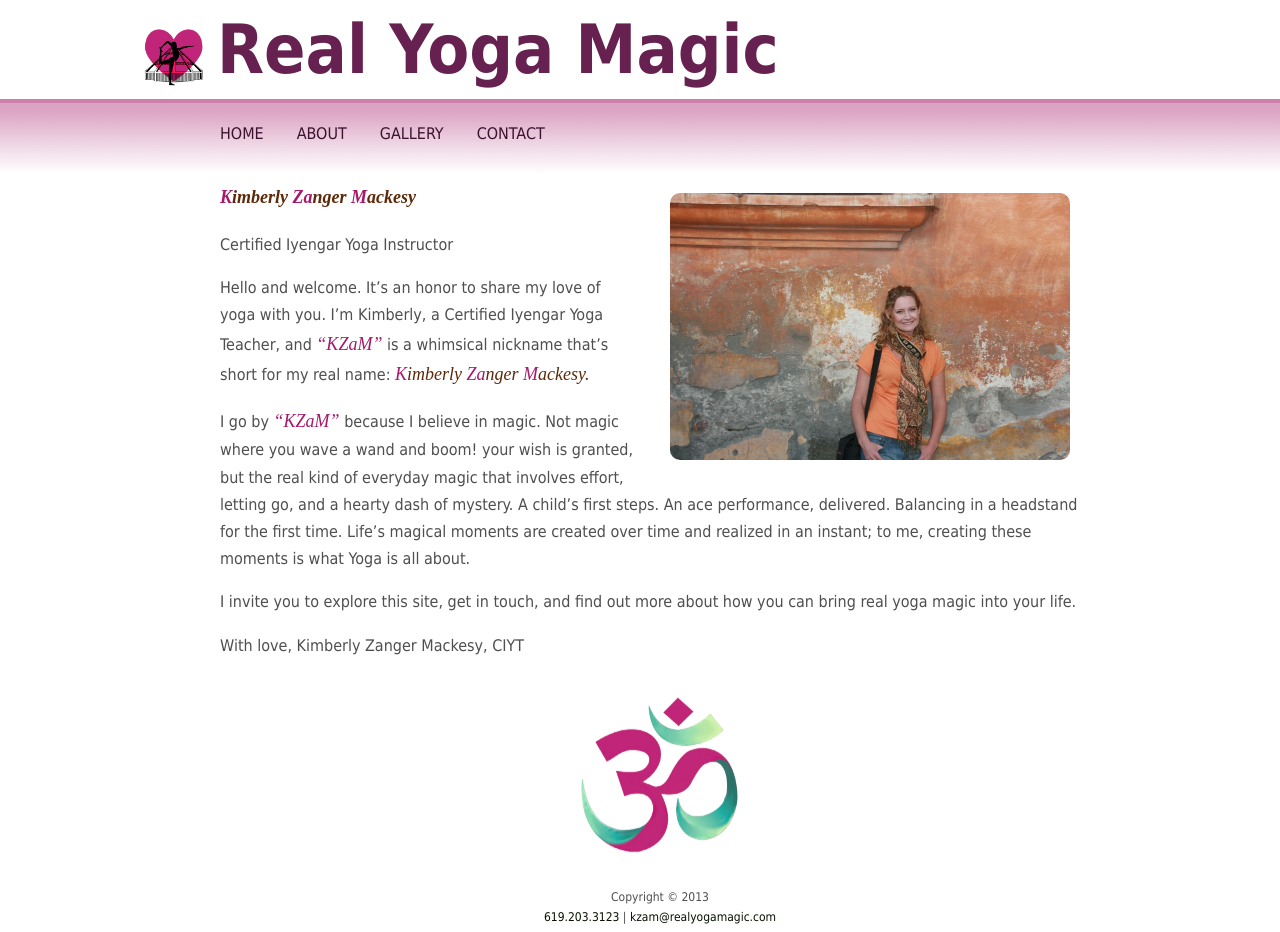
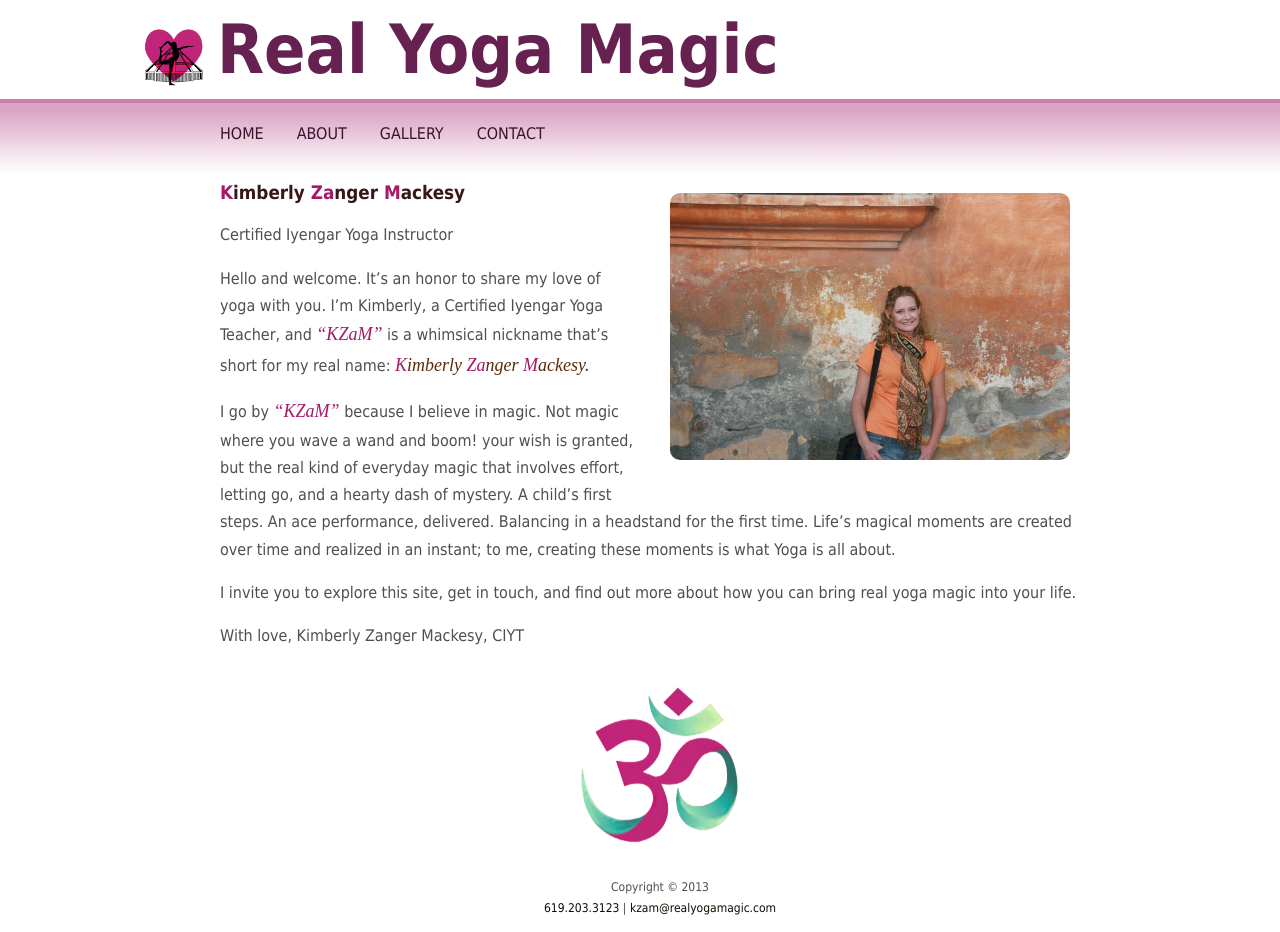
Before and after one commit to KZaM/KZaM.github.io, a Jekyll site: the page built from index.html, in a window 1280 px wide. Built offline with Jekyll 4.4.1, drawn with Linux system fonts in a browser that asks for light colours; Markdown is read by kramdown in place of the engine named in the settings.

```diff
--- a/about.html
+++ b/about.html
@@ -8,9 +8,9 @@ title: About Kimberly Zanger Mackesy | Real Yoga Magic
 <p>
 	<img src="/images/kim.jpg" class="align"/>
 	Kimberly Zanger Mackesy has taught yoga throughout California
-	and overseas for the past 15 years. Her mission is <strong>to inspire and
+	and overseas for the past 15 years. Her mission is to inspire and
 	empower individuals to work toward profound physical,
-	mental and emotional transformations.</strong> This mission is rooted
+	mental and emotional transformations. This mission is rooted
 	in gratitude for her own life, which she nearly lost as a young teen;
 	profound fascination with the subject of yoga; and her calling to serve
 	as a force for love in the world.
@@ -47,7 +47,7 @@ title: About Kimberly Zanger Mackesy | Real Yoga Magic
 	(now Yoga Works) while still an undergraduate at UCLA. It was
 	during this program that she discovered Iyengar Yoga. By 1999 it was
 	clear that she had found her path, and she’s practiced, studied and
-	taught exclusively in the Iyengar tradition ever since. (Why? See Why
+	taught exclusively in the Iyengar tradition ever since. Why? See Why
 	Iyengar. Kimberly
 	had the honor of achieving Iyengar Yoga Certification in 2012.
 </p>
--- a/index.html
+++ b/index.html
@@ -4,7 +4,7 @@ title: Real Yoga Magic
 ---
 
     <img src="/images/girl.jpg" class="scale" />
-	<h3><em><span style="color:#a61969">K</span>imberly <span style="color:#a61969"> Za</span>nger <span style="color:#a61969"> M</span>ackesy</em></h3>
+	<h3><span style="color:#a61969">K</span>imberly <span style="color:#a61969"> Za</span>nger <span style="color:#a61969"> M</span>ackesy</h3>
 	<p>Certified Iyengar Yoga Instructor</p>
 
 	<p>
```
